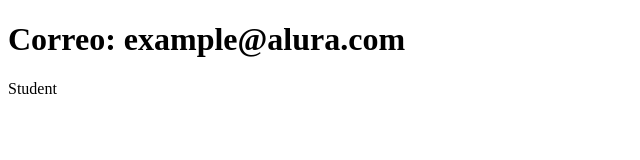
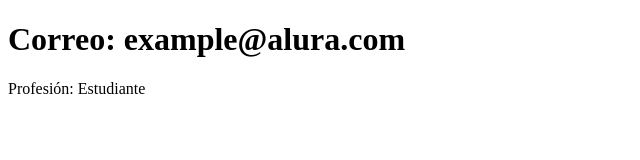
Before and after one commit to sam-arias/sistema-de-registro, a plain HTML site: page contacto.html in a window 1280 px wide. Shown: the whole page, without its empty margins (0-640 px from the left). Drawn offline with Linux system fonts and the light colour scheme.

Commit message:
Actualiza el contacto

```diff
--- a/contacto.html
+++ b/contacto.html
@@ -7,6 +7,6 @@
 </head>
 <body>
     <h1>Correo: example@alura.com</h1>
-    <p>Student</p>
+    <p>Profesión: Estudiante</p>
 </body>
 </html>
```
